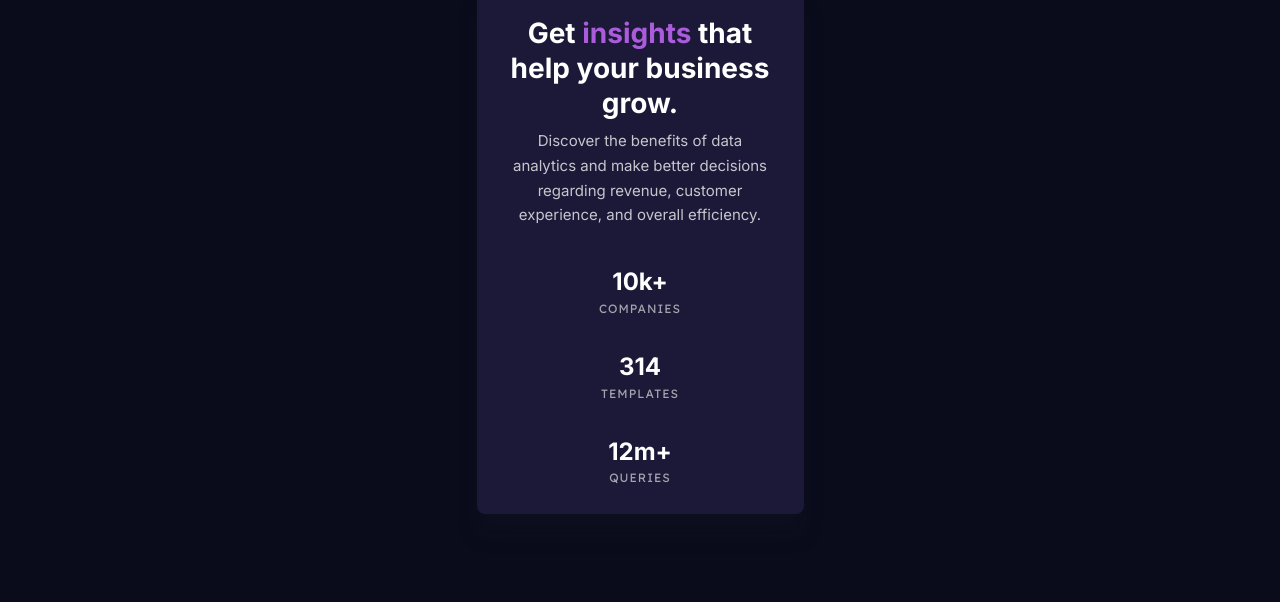
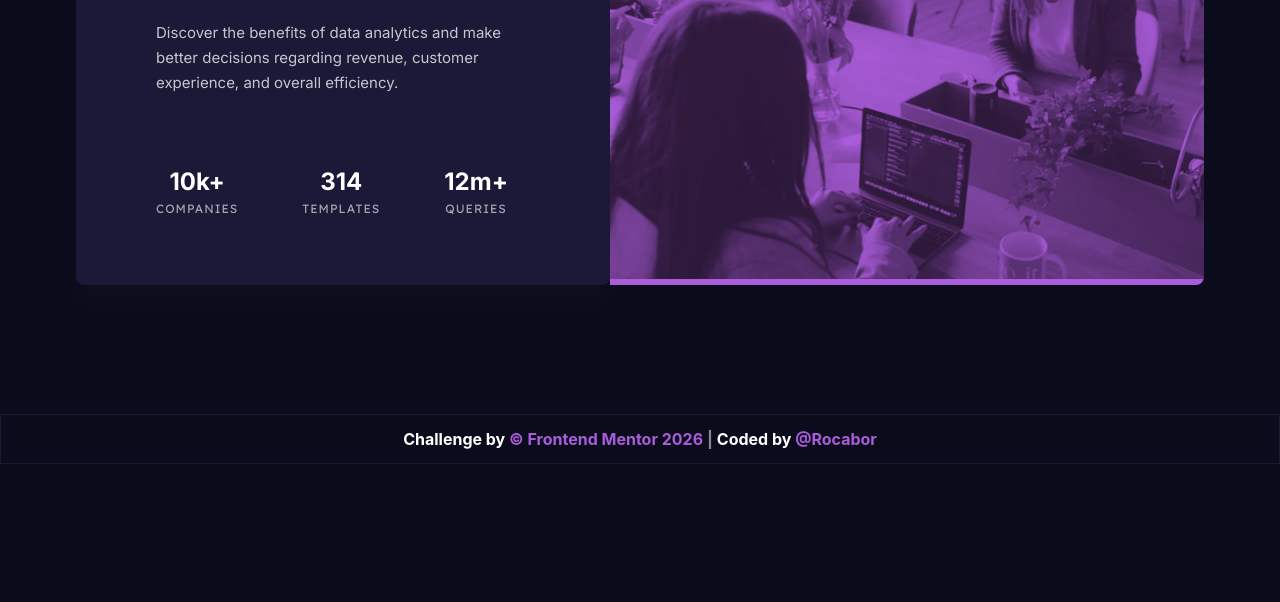
Before and after one commit to Rocabor/stats-preview-card-component, a website built with Vite: page index.html in a window 1280 px wide. Shown: the part 336-938 px from the top of the page. After the commit the page ends 800 px from the top, so only its background shows below. Built offline with nearby package versions, Linux system fonts and the light colour scheme.

Commit message:
Added new features

```diff
--- a/index.html
+++ b/index.html
@@ -16,34 +16,38 @@
     <title>Frontend Mentor | Stats preview card component</title>
   </head>
   <body>
-    <main class="w-[327px] my-22">
+    <main class="w-81.75 my-22 md:w-141 xl:w-282 xl:flex xl:flex-row-reverse">
 
       <!-- Bitmap -->
-      <header class="bg-purple-500 rounded-t-lg">
+      <header class="bg-purple-500 rounded-t-lg xl:rounded-r-lg xl:rounded-t-none">
+
+        <picture class="">
+        <source srcset="images/image-header-desktop.jpg" media="(min-width: 1440px)" class="mix-blend-multiply opacity-75 ">
         <img src="images/image-header-mobile.jpg" alt="header-image" class="mix-blend-multiply opacity-75" />
+        </picture>
       </header>
 
       <!-- Statistics Container -->
-      <section class="px-8 py-6 shadow-stcs-cont bg-blue-950 rounded-b-lg">
+      <section class="px-8 py-6 shadow-stcs-cont bg-blue-950 rounded-b-lg md:px-20 md:py-16 xl:w-141 xl:rounded-l-lg">
 
         <!-- Text and Stats Container -->
-        <div class="flex flex-col gap-10">
+        <div class="flex flex-col gap-10 md:gap-18">
 
           <!-- Description Container -->
-          <div class="flex flex-col gap-2">
-            <h1 class="text-preset-2 text-center">
+          <div class="flex flex-col gap-2 md:gap-6">
+            <h1 class="text-preset-2 text-center md:text-preset-1 md:text-start">
               Get
               <span class="text-purple-500">insights</span>
               that help your business grow.
             </h1>
-            <p class="text-preset-4 text-center opacity-75">
+            <p class="text-preset-4 text-center opacity-75 md:text-start md:w-93.5">
               Discover the benefits of data analytics and make better decisions regarding revenue, customer experience, and overall
               efficiency.
             </p>
           </div>
 
           <!-- Stats Group -->
-          <div class="flex flex-col gap-8 items-center text-center">
+          <div class="flex flex-col gap-8 items-center text-center md:flex-row md:gap-16">
             <!-- Companies Stats -->
             <div>
               <h2 class="text-preset-3">10k+</h2>
@@ -65,5 +69,29 @@
         </div>
       </section>
     </main>
+
+     <footer class="absolute left-0 right-0 flex justify-center py-3 bottom-0 border border-blue-950">
+      <nav class="attribution" aria-label="Attribution links">
+        <ul class="flex gap-1 [&_li:not(:last-child):after]:content-['|'] [&_li:not(:last-child):after]:opacity-50">
+          <li>
+            Challenge by
+            <a
+              href="https://www.frontendmentor.io/challenges/stats-preview-card-component-8JqbgoU62"
+              target="_blank"
+              rel="noopener noreferrer"
+              class="link-attribution">
+              © Frontend Mentor
+              <span class="year">2026</span>
+            </a>
+          </li>
+          <li>
+            Coded by
+            <a href="https://www.frontendmentor.io/profile/Rocabor" target="_blank" rel="noopener noreferrer" class="link-attribution">
+              @Rocabor
+            </a>
+          </li>
+        </ul>
+      </nav>
+    </footer>
   </body>
 </html>
--- a/src/main.js
+++ b/src/main.js
@@ -0,0 +1,12 @@
+function setupYearBlink() {
+  const yearElement = document.querySelector(".year");
+  if (yearElement) {
+    let blink = true;
+    setInterval(() => {
+      yearElement.style.opacity = blink ? "0.2" : "1";
+      blink = !blink;
+    }, 800);
+  }
+}
+
+document.addEventListener('DOMContentLoaded', setupYearBlink);
--- a/src/style.css
+++ b/src/style.css
@@ -7,6 +7,7 @@
     place-items:center;
     min-height: 100dvh;
     color: white;
+    position: relative;
   }
 }
 
@@ -56,3 +57,12 @@
   letter-spacing: 1px;
   text-transform: uppercase;
 }
+
+@layer components {
+  .attribution {
+    @apply text-[13px] font-bold md:text-[16px];
+  }
+  .link-attribution {
+    @apply text-purple-500 font-bold;
+  }
+}
```
Also changed, not shown: README.md.
